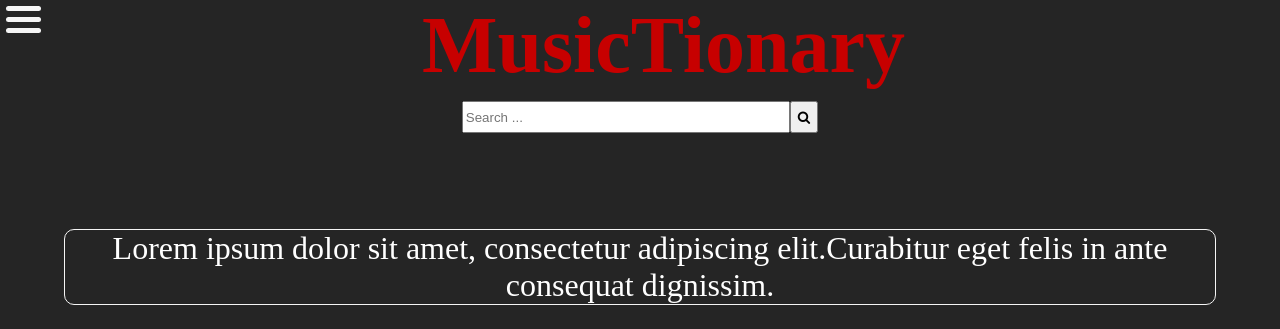
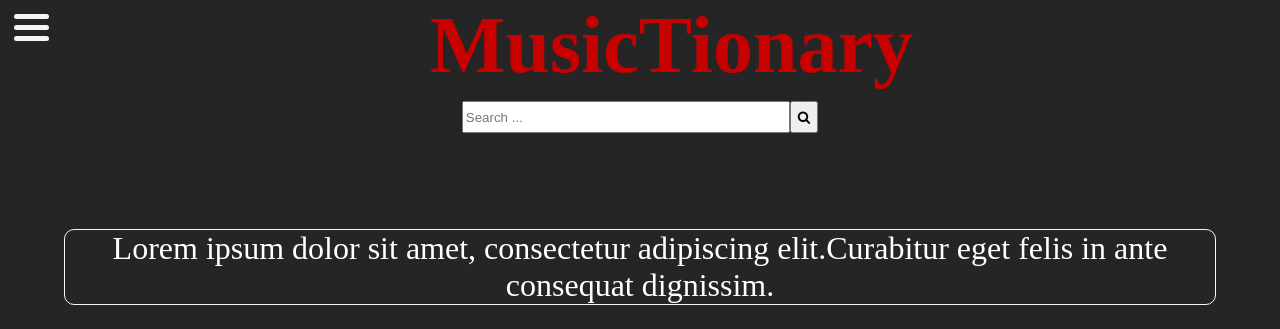
Before and after one commit to CeliaBoiss/projet1_musictionary, a PHP site: page /index.php in a window 1280 px wide. Shown: the top 329 px of the page. Run offline with PHP 8.4, Linux system fonts and the light colour scheme; some libraries are stand-ins or nearby versions.

Commit message:
Adaptation of the desktop version

```diff
--- a/menuBurger.css
+++ b/menuBurger.css
@@ -1,14 +1,16 @@
 .openButton {
-    display: inline-block;
+  margin : 8px 8px 0 8px;
+  top: 0;
+  left: 0;
   cursor: pointer;
 }
-
 .closeButton {
-  font-size: 2rem;
+  font-size: 3rem;
   color: black;
   text-decoration: none;
   background-color: whitesmoke;
-  padding: 10px;
+  margin : 8px;
+  padding: 3px;
   border-radius: 10px;
 
 }
```
Lines whose indentation alone changed are shown as unchanged.
